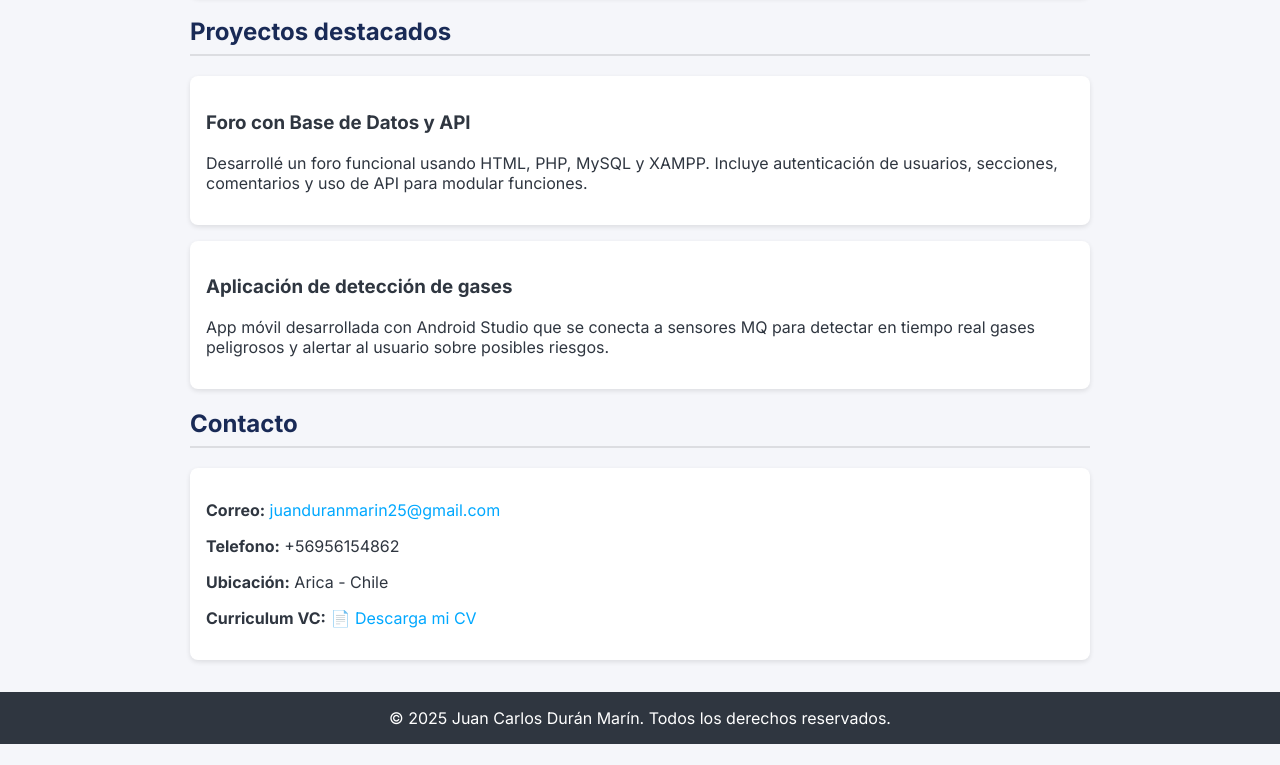
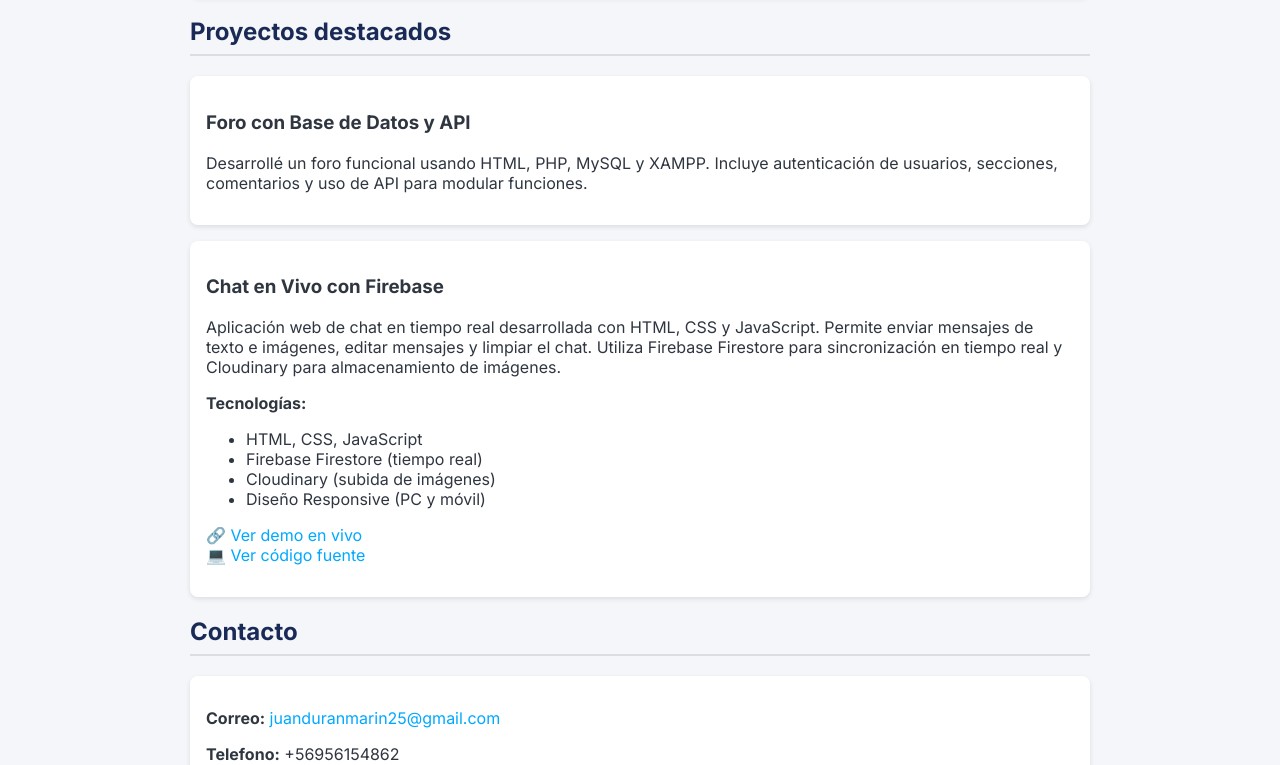
Before and after one commit to JuanDuranCFT/Portafolio-Juan-Duran, a plain HTML site: page index.html in a window 1280 px wide. Shown: the part 543-1308 px from the top of the page. Before the commit the page ends 1287 px from the top, so only its background shows below. Drawn offline with Linux system fonts and the light colour scheme.

Commit message:
Update index.html

```diff
--- a/index.html
+++ b/index.html
@@ -104,9 +104,28 @@
     <p>Desarrollé un foro funcional usando HTML, PHP, MySQL y XAMPP. Incluye autenticación de usuarios, secciones, comentarios y uso de API para modular funciones.</p>
   </div>
   <div class="card">
-    <h3>Aplicación de detección de gases</h3>
-    <p>App móvil desarrollada con Android Studio que se conecta a sensores MQ para detectar en tiempo real gases peligrosos y alertar al usuario sobre posibles riesgos.</p>
-  </div>
+  <h3>Chat en Vivo con Firebase</h3>
+  <p>
+    Aplicación web de chat en tiempo real desarrollada con HTML, CSS y JavaScript.
+    Permite enviar mensajes de texto e imágenes, editar mensajes y limpiar el chat.
+    Utiliza Firebase Firestore para sincronización en tiempo real y Cloudinary para
+    almacenamiento de imágenes.
+  </p>
+
+  <p><strong>Tecnologías:</strong></p>
+  <ul>
+    <li>HTML, CSS, JavaScript</li>
+    <li>Firebase Firestore (tiempo real)</li>
+    <li>Cloudinary (subida de imágenes)</li>
+    <li>Diseño Responsive (PC y móvil)</li>
+  </ul>
+
+  <p>
+    🔗 <a href="https://TU_CHAT_AQUI.netlify.app" target="_blank">Ver demo en vivo</a><br>
+    💻 <a href="#" target="_blank">Ver código fuente</a>
+  </p>
+</div>
+
 
   <h2>Contacto</h2>
   <div class="card">
@@ -122,4 +141,5 @@
 </footer>
 
 </body>
+
 </html>
```
